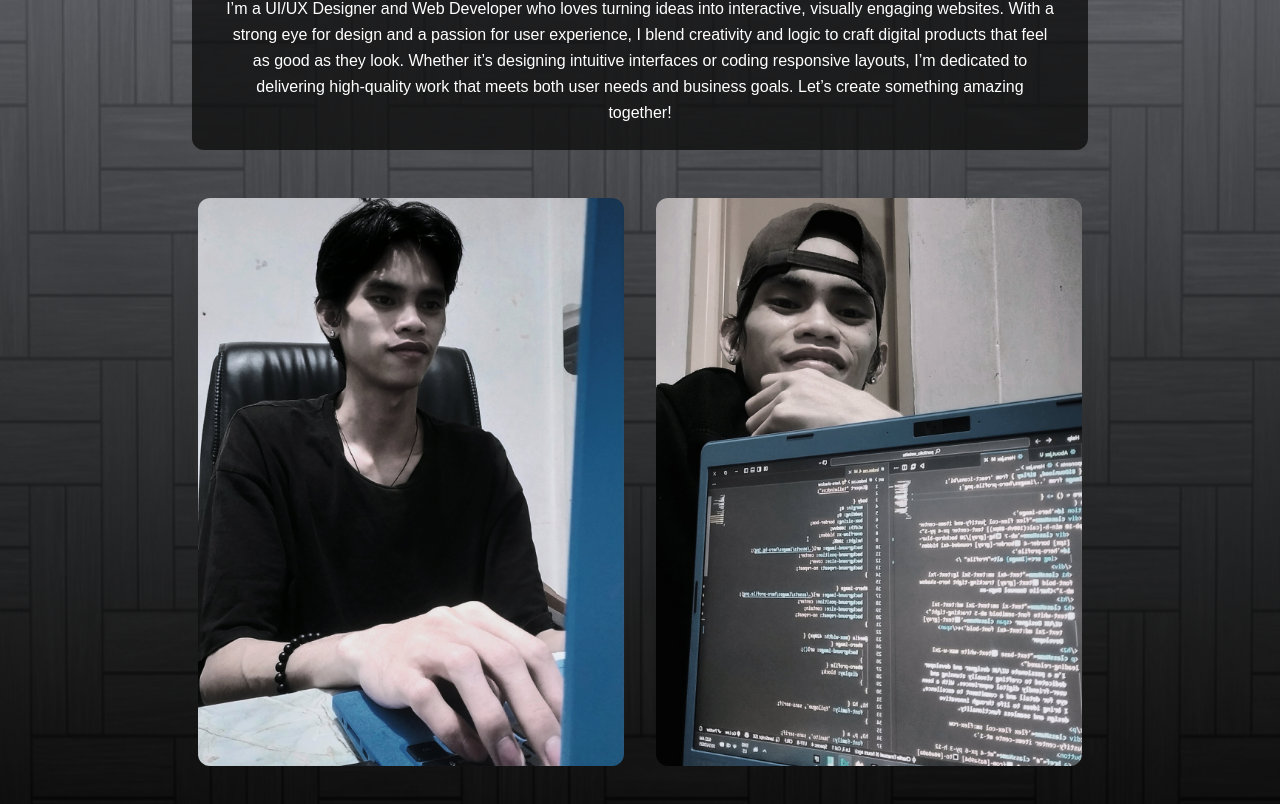
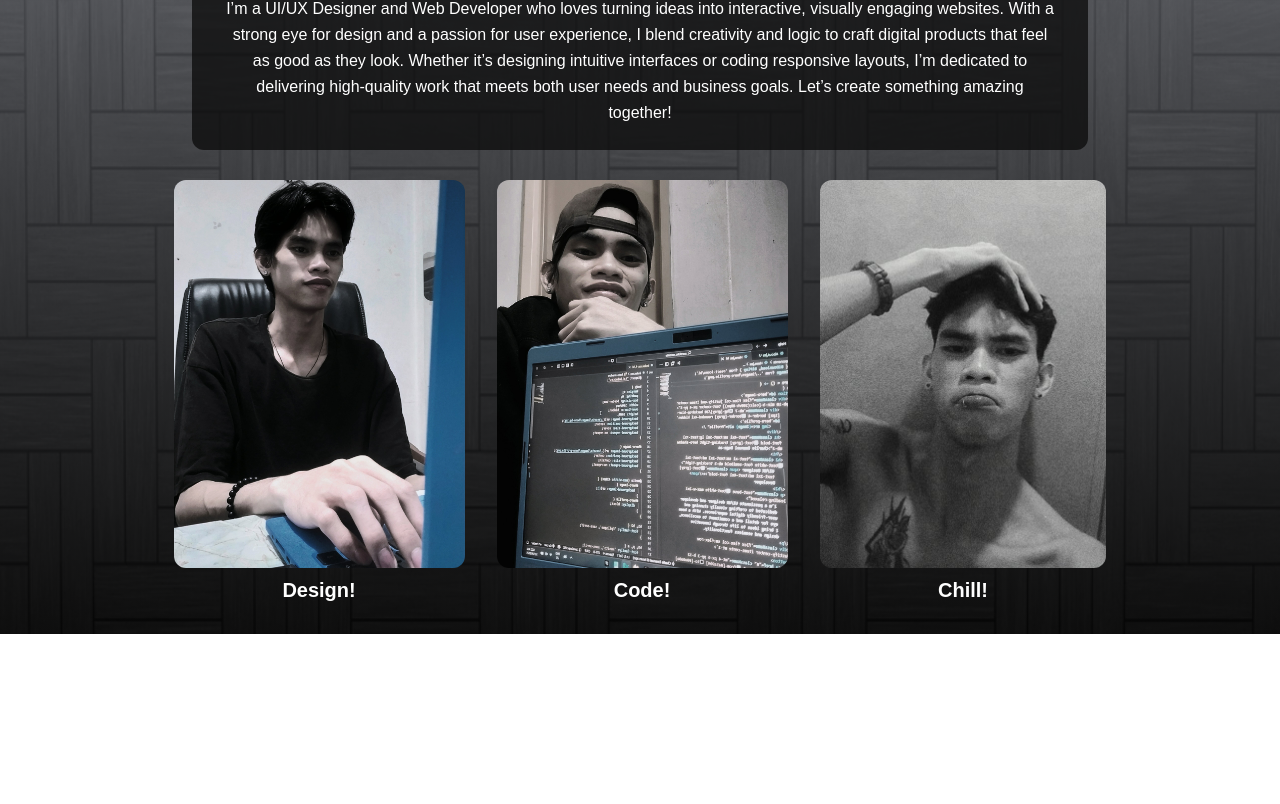
Before and after one commit to charlieemanuel/portfolio, a React (Vite) app: page / in a window 1280 px wide. Shown: the part 956-1760 px from the top of the page. After the commit the page ends 1590 px from the top, so only its background shows below. Built offline with nearby package versions, Linux system fonts and the light colour scheme; a web font is replaced by a local one.

Commit message:
finalizing about section

```diff
--- a/src/assets/components/About.jsx
+++ b/src/assets/components/About.jsx
@@ -14,11 +14,17 @@ const About = () => {
             </p>
         </div>
         <div className="flex flex-col md:flex-row max-md:space-y-5 justify-center items-center mt-8">
-            <div className="text-xl font-bold p-4 rounded-xl max-w-[720px] h-[600px]">
-                <img src={Design} alt="Picture" className='rounded-xl w-full h-full' />
+            <div className="flex flex-col justify-center items-center text-xl text-white font-bold p-4 rounded-xl max-w-[720px] h-[420px]">
+                <img src={Design} alt="Picture" className='rounded-xl w-full h-full mb-2' />
+                <p>Design!</p>
             </div>
-            <div className="text-xl font-bold p-4 rounded-xl max-w-[720px] h-[600px]">
-                <img src={Code} alt="Picture"  className='rounded-xl w-full h-full' />
+            <div className="flex flex-col justify-center items-center text-xl text-white font-bold p-4 rounded-xl max-w-[720px] h-[420px]">
+                <img src={Code} alt="Picture"  className='rounded-xl w-full h-full mb-2' />
+                <p>Code!</p>
+            </div >
+            <div className="flex flex-col justify-center items-center text-xl text-white font-bold p-4 rounded-xl max-w-[720px] h-[420px]">
+                <img src={Chill} alt="Picture"  className='rounded-xl w-full h-full mb-2' />
+                <p>Chill!</p>
             </div >
         </div>
     </section>
```
